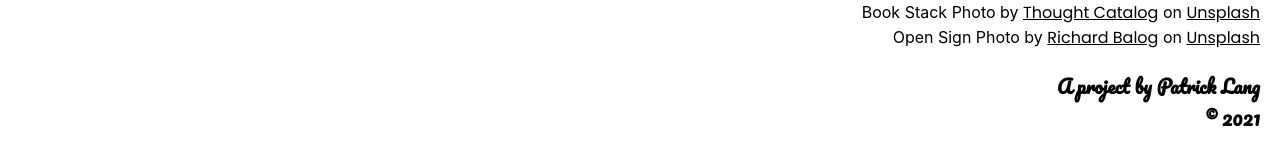
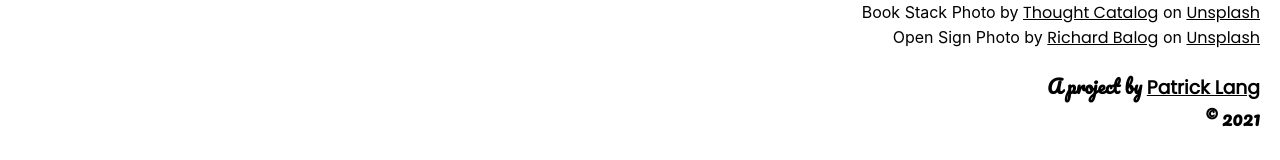
Before and after one commit to patricklang87/nadjas-books, a React (Create React App) app: page / in a window 1280 px wide. Shown: the part 4011-4171 px from the top of the page. Built offline with nearby package versions, Linux system fonts and the light colour scheme.

Commit message:
add portfolio link

```diff
--- a/src/Components/Footer/Footer.js
+++ b/src/Components/Footer/Footer.js
@@ -36,7 +36,7 @@ export default function Footer() {
                 </div>
                 <div>
                     <br />
-                    <h3 style={{margin: '0'}}>A project by Patrick Lang</h3>
+                    <h3 style={{margin: '0'}}>A project by <a href="https://patricklang87.github.io/portfolio_3D/" target="_blank" rel="noreferrer">Patrick Lang</a></h3>
                     <h3 style={{margin: '0'}}>&#169; 2021</h3>
                 </div>
             </div>
```
